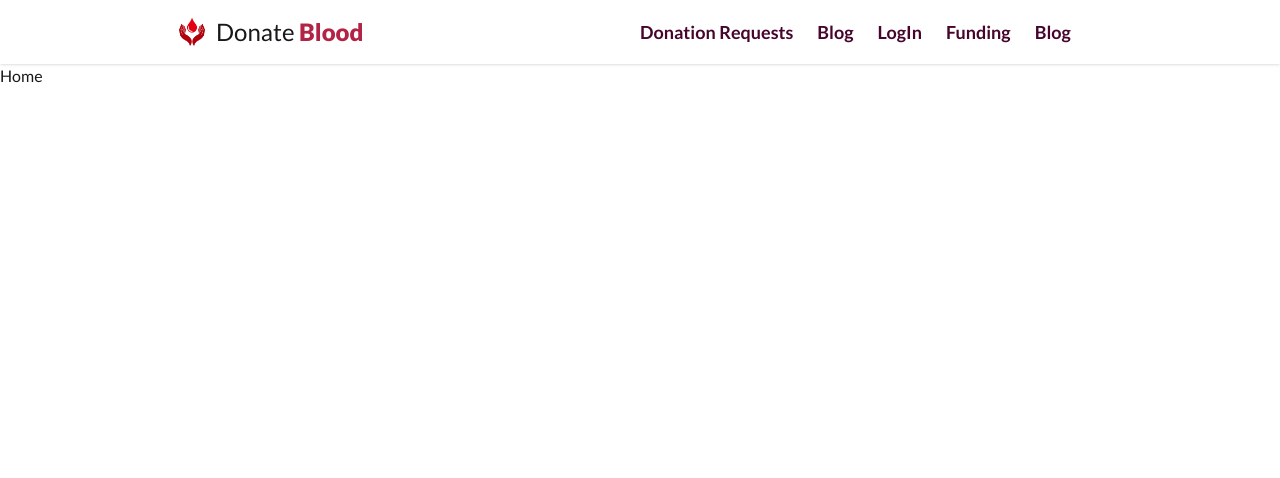
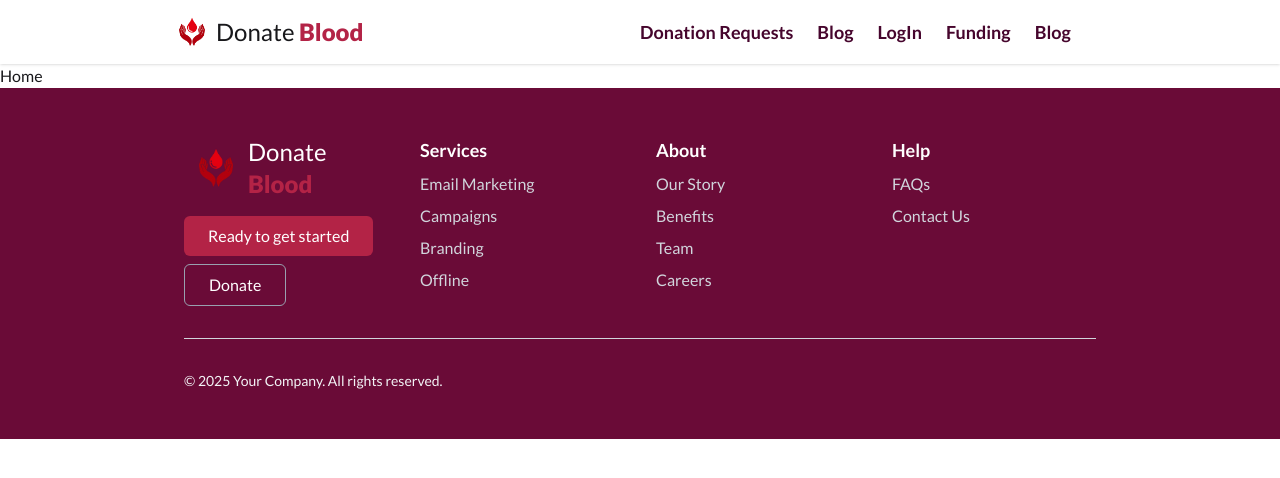
Before and after one commit to mubtasimprime/NewsPaper_MERN, a React (Vite) app: page / in a window 1280 px wide. Shown: the top 478 px of the page. Built offline with nearby package versions, Linux system fonts and the light colour scheme.

Commit message:
Footer added

```diff
--- a/src/layout/RootLayout.jsx
+++ b/src/layout/RootLayout.jsx
@@ -1,6 +1,7 @@
 import React from "react";
 import { Outlet } from "react-router";
 import Navbar from "../pages/shared/Navbar";
+import Footer from "../pages/shared/Footer";
 
 const RootLayout = () => {
   return (
@@ -9,6 +10,7 @@ const RootLayout = () => {
         <Navbar></Navbar>
       </div>
       <Outlet></Outlet>
+      <Footer></Footer>
     </div>
   );
 };
--- /dev/null
+++ b/src/pages/shared/Footer.jsx
@@ -0,0 +1,69 @@
+import React from "react";
+import Logo from "../../assets/logo_blood.png";
+import { Link } from "react-router";
+
+const Footer = () => {
+  return (
+    <footer className="bg-[#6A0B37] text-white py-12 px-4 sm:px-6 lg:px-8">
+      <div className="max-w-9/12 mx-auto">
+        <div className="grid grid-cols-1 md:grid-cols-4 gap-8">
+          {/* Logo and CTA */}
+          <div className="space-y-4">
+            <Link to="/" className="flex items-center">
+              <img className="w-12 h-12 md:w-16 md:h-16" src={Logo} alt="" />
+              <h1 className="md:text-2xl">
+                Donate <span className="text-1 font-black">Blood</span>
+              </h1>
+            </Link>
+            <div className="flex flex-col items-start gap-2">
+              <button className="bg-[#B32346] text-white px-6 py-2 rounded-md transition">
+                Ready to get started
+              </button>
+              <Link className="border border-gray-400 px-6 py-2 rounded-md hover:bg-[#B32346] transition">
+                Donate
+              </Link>
+            </div>
+          </div>
+
+          {/* Services */}
+          <div className="space-y-2">
+            <h3 className="font-bold text-lg">Services</h3>
+            <ul className="flex flex-col gap-2 text-gray-300">
+              <Link className="hover:text-white">Email Marketing</Link>
+              <Link className="hover:text-white">Campaigns</Link>
+              <Link className="hover:text-white">Branding</Link>
+              <Link className="hover:text-white">Offline</Link>
+            </ul>
+          </div>
+
+          {/* About */}
+          <div className="space-y-2">
+            <h3 className="font-bold text-lg">About</h3>
+            <ul className="flex flex-col gap-2 text-gray-300">
+              <Link className="hover:text-white">Our Story</Link>
+              <Link className="hover:text-white">Benefits</Link>
+              <Link className="hover:text-white">Team</Link>
+              <Link className="hover:text-white">Careers</Link>
+            </ul>
+          </div>
+
+          {/* Help */}
+          <div className="space-y-2">
+            <h3 className="font-bold text-lg">Help</h3>
+            <ul className="flex flex-col gap-2 text-gray-300">
+              <Link className="hover:text-white">FAQs</Link>
+              <Link className="hover:text-white">Contact Us</Link>
+            </ul>
+          </div>
+        </div>
+
+        {/* Bottom border */}
+        <div className="border-t border-gray-300 mt-8 pt-8 text-sm text-gray-100">
+          © {new Date().getFullYear()} Your Company. All rights reserved.
+        </div>
+      </div>
+    </footer>
+  );
+};
+
+export default Footer;
```
